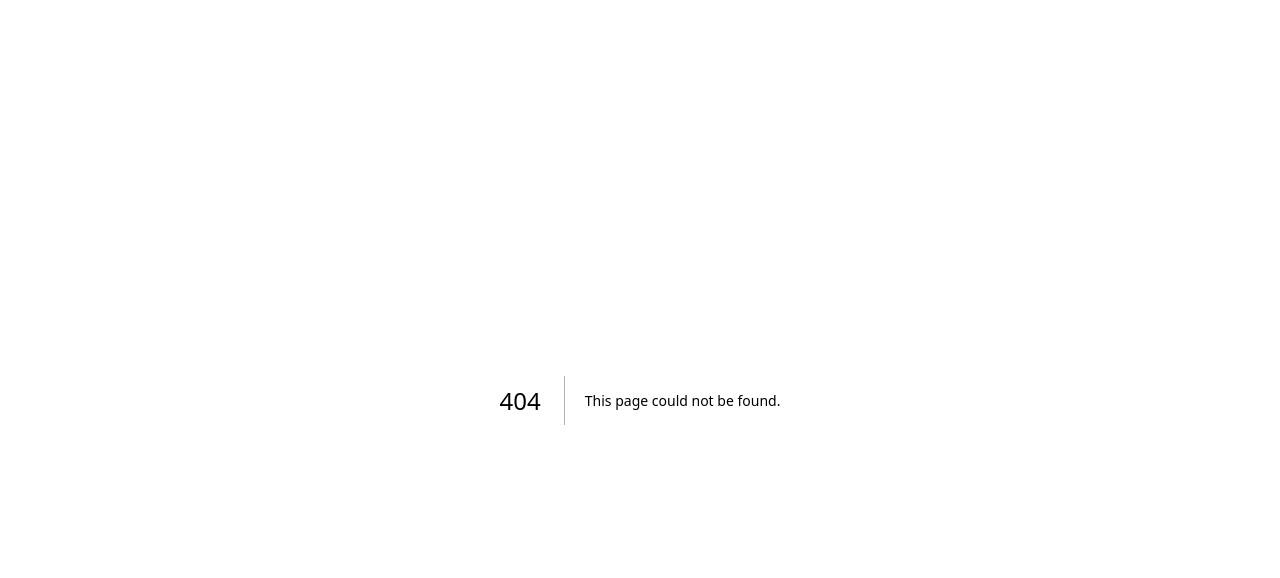
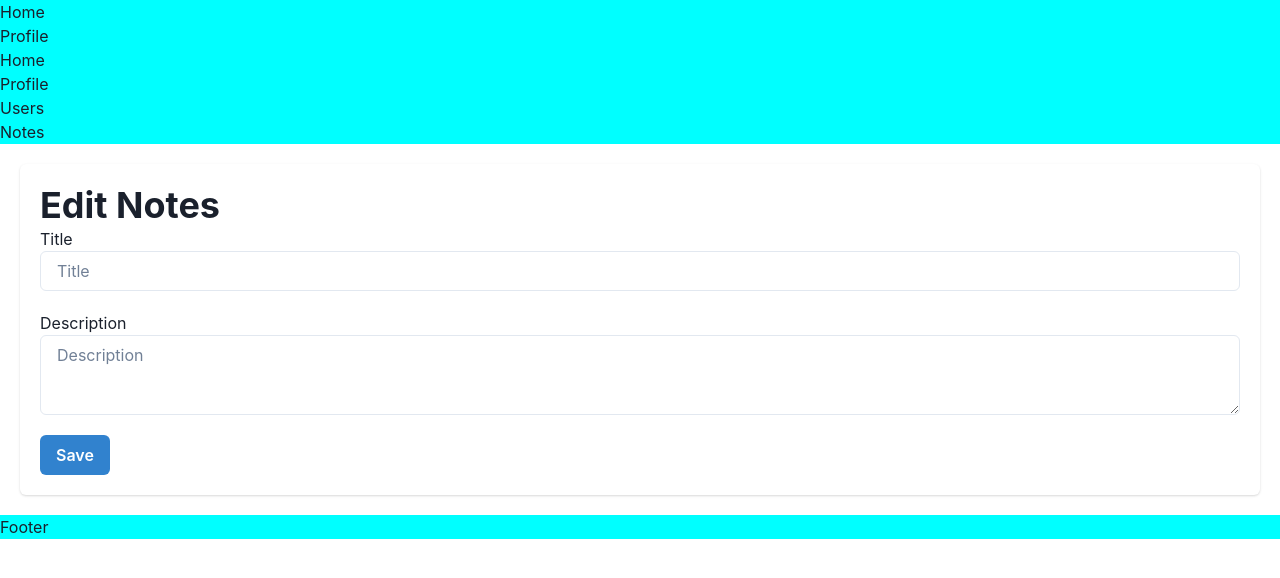
Before and after one commit to rantositorus/learn-nextjs, a Next.js app: page /notes/edit/1 in a window 1280 px wide. Before the commit this address had no page. Shown: the top 578 px of the page. Built offline with nearby package versions, Linux system fonts and the light colour scheme; no server answers.

Commit message:
Tugas hari-13

```diff
--- /dev/null
+++ b/pages/notes/edit/[id].js
@@ -0,0 +1,86 @@
+import dynamic from "next/dynamic";
+import {
+  Flex,
+  Grid,
+  GridItem,
+  Card,
+  Heading,
+  Text,
+  Button,
+  Box,
+  Input,
+  Textarea,
+} from "@chakra-ui/react";
+import { useEffect, useState } from "react";
+import { useRouter } from "next/router";
+const LayoutComponent = dynamic(() => import("@/layout"));
+
+export default function EditNotes() {
+  const router = useRouter();
+  const { id } = router.query;
+  const [notes, setNotes] = useState();
+
+  const handleSave = async () => {
+    const res = await fetch(
+      `https://service.pace-unv.cloud/api/notes/update/${id}`,
+      {
+        method: "PATCH",
+        headers: {
+          "Content-Type": "application/json",
+        },
+        body: JSON.stringify(notes),
+      }
+    );
+    const data = await res.json();
+    if (data) {
+      router.push("/notes");
+    }
+  };
+
+  useEffect(() => {
+    async function fetchingData() {
+      const res = await fetch(`https://service.pace-unv.cloud/api/notes/${id}`);
+      const listNotes = await res.json();
+      setNotes(listNotes?.data);
+    }
+    fetchingData();
+  }, [id]);
+
+  return (
+    <>
+      <LayoutComponent metaTitle="Notes">
+        <Card margin="5" padding="5">
+          <Heading>Edit Notes</Heading>
+          <Grid gap="5">
+            <GridItem>
+              <Text>Title</Text>
+              <Input
+                placeholder="Title"
+                type="text"
+                value={notes?.title}
+                onChange={(event) =>
+                  setNotes({ ...notes, title: event.target.value })
+                }
+              />
+            </GridItem>
+            <GridItem>
+              <Text>Description</Text>
+              <Textarea
+                placeholder="Description"
+                value={notes?.description}
+                onChange={(event) =>
+                  setNotes({ ...notes, description: event.target.value })
+                }
+              />
+            </GridItem>
+            <GridItem>
+              <Button onClick={() => handleSave()} colorScheme="blue">
+                Save
+              </Button>
+            </GridItem>
+          </Grid>
+        </Card>
+      </LayoutComponent>
+    </>
+  );
+}
```
Also changed, not shown: pages/notes/index.js (+25 -2 lines).
